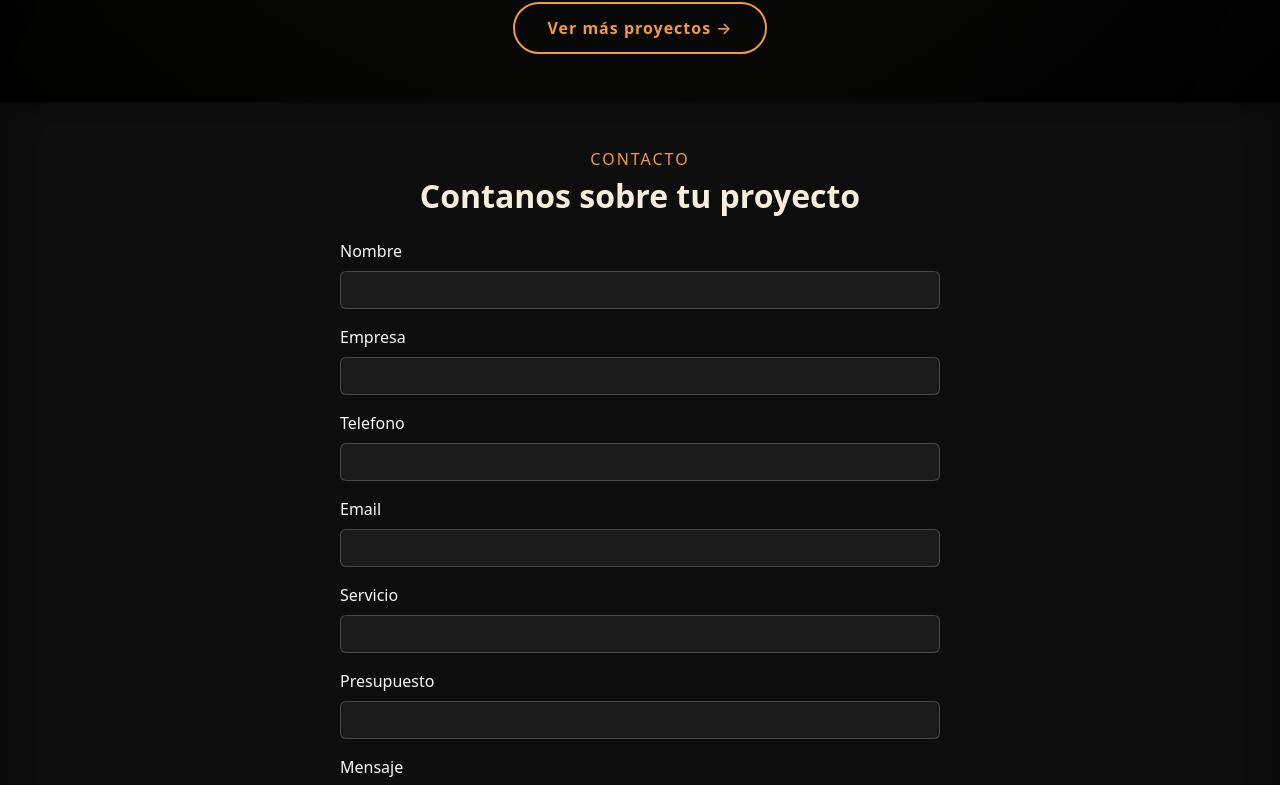
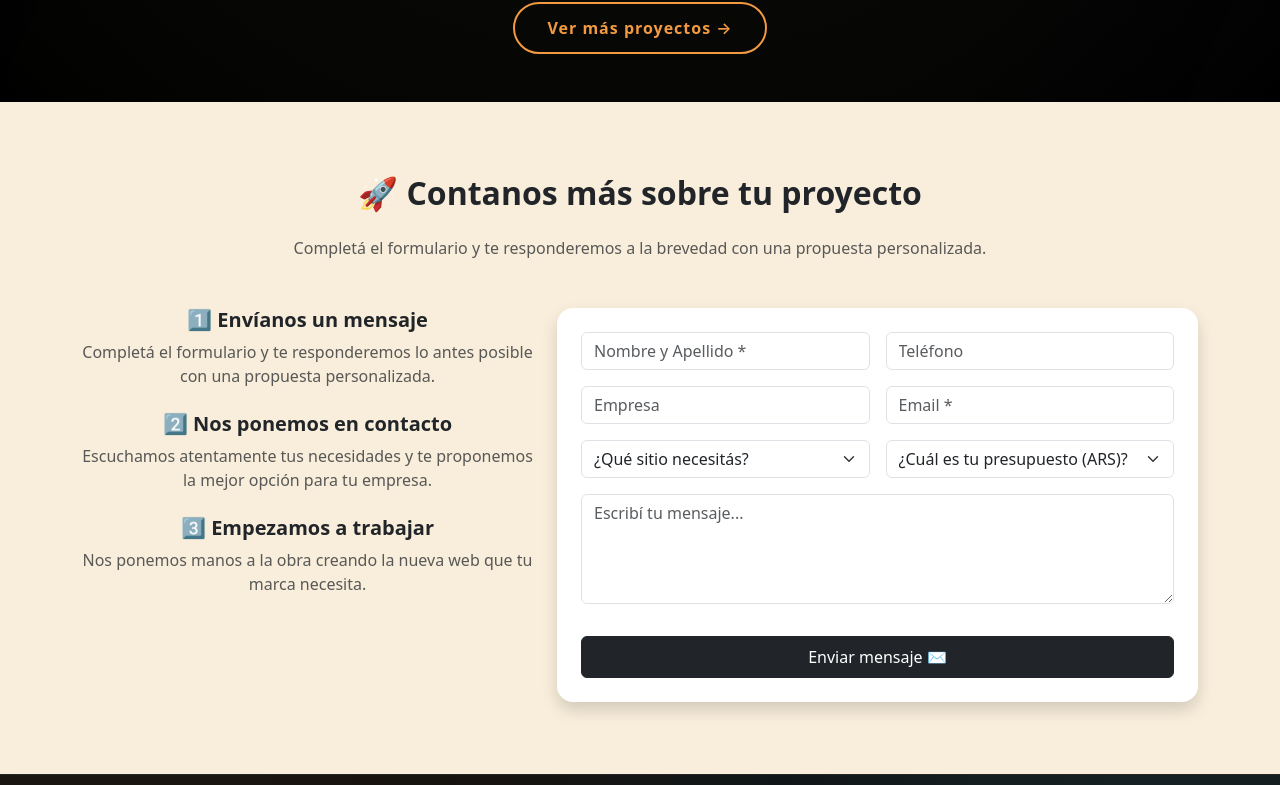
Before and after one commit to Germanovct/dtsanddog-studio, a React (Vite) app: page / in a window 1280 px wide. Shown: the part 7605-8390 px from the top of the page. Built offline with nearby package versions, Linux system fonts and the light colour scheme.

Commit message:
SEO PR21

```diff
--- a/src/pages/Contact.jsx
+++ b/src/pages/Contact.jsx
@@ -1,179 +1,244 @@
-import React, { useState, useEffect } from "react";
+import React, { useState } from "react";
+import { motion } from "framer-motion";
 import emailjs from "@emailjs/browser";
-import { motion } from "framer-motion";
 
 export default function Contact() {
   const [formData, setFormData] = useState({
     nombre: "",
+    telefono: "",
     empresa: "",
-    telefono: "",
     email: "",
     servicio: "",
     presupuesto: "",
     mensaje: "",
   });
 
-  const [loading, setLoading] = useState(false);
-  const [success, setSuccess] = useState(false);
+  const [sending, setSending] = useState(false);
+  const [sent, setSent] = useState(false);
   const [error, setError] = useState("");
 
-  // ✅ Cargar el script de reCAPTCHA automáticamente si no está
-  useEffect(() => {
-    if (!document.querySelector("#recaptcha-script")) {
-      const script = document.createElement("script");
-      script.id = "recaptcha-script";
-      script.src = "https://www.google.com/recaptcha/api.js";
-      script.async = true;
-      script.defer = true;
-      document.body.appendChild(script);
-    }
-  }, []);
-
   const handleChange = (e) => {
-    setFormData({ ...formData, [e.target.name]: e.target.value });
+    const { name, value } = e.target;
+    setFormData((prev) => ({ ...prev, [name]: value }));
   };
 
-  const handleSubmit = async (e) => {
+  const handleSubmit = (e) => {
     e.preventDefault();
-    setLoading(true);
     setError("");
-    setSuccess(false);
+    setSending(true);
 
-    // ✅ Validar reCAPTCHA
-    const token = window.grecaptcha?.getResponse();
+    // 🛡️ reCAPTCHA
+    const token = grecaptcha.getResponse();
     if (!token) {
-      setError("⚠️ Por favor, completa el reCAPTCHA antes de enviar.");
-      setLoading(false);
+      setError("Por favor, verifica el reCAPTCHA antes de enviar.");
+      setSending(false);
       return;
     }
 
-    try {
-      const result = await emailjs.send(
-        "service_pfjo63k", // tu Service ID
-        "template_jvb72h8", // tu Template ID
-        formData,
-        "hpvZoNUAR-YfgsLEe" // tu Public Key de EmailJS
-      );
+    const serviceId = "service_pfjo63k";
+    const templateId = "template_jvb72h8";
+    const publicKey = "hpvZoNUAR-YfgsLEe";
 
-      console.log("✅ Correo enviado:", result.status, result.text);
-      setSuccess(true);
+    emailjs
+      .send(serviceId, templateId, formData, publicKey)
+      .then(() => {
+        setSent(true);
         setFormData({
           nombre: "",
+          telefono: "",
           empresa: "",
-        telefono: "",
           email: "",
           servicio: "",
           presupuesto: "",
           mensaje: "",
         });
-      window.grecaptcha.reset(); // resetear el captcha
-    } catch (err) {
+        grecaptcha.reset(); // limpia el captcha
+      })
+      .catch((err) => {
         console.error("❌ Error enviando el correo:", err);
-      setError("Hubo un problema al enviar el mensaje. Intenta nuevamente.");
-    } finally {
-      setLoading(false);
-    }
+        setError("Hubo un problema al enviar el mensaje.");
+      })
+      .finally(() => {
+        setSending(false);
+      });
   };
 
   return (
-    <motion.section
-      id="contacto"
-      className="py-5 text-center"
-      style={{
-        background: "#0d0d0d",
-        color: "#f9eedb",
-        boxShadow: "inset 0 0 30px rgba(0,0,0,0.5)",
-      }}
-    >
+    <section id="contact" className="py-5" style={{ background: "#f9eedb" }}>
+      <div className="container py-4">
+        <h2 className="text-center fw-bold mb-4">
+          🚀 Contanos más sobre tu proyecto
+        </h2>
+        <p className="text-center mb-5 text-muted">
+          Completá el formulario y te responderemos a la brevedad con una
+          propuesta personalizada.
+        </p>
+
+        <div className="row g-4 align-items-start">
+          <div className="col-md-5">
             <motion.div
-        className="container"
-        initial={{ opacity: 0, y: 40 }}
-        whileInView={{ opacity: 1, y: 0 }}
-        viewport={{ once: true }}
+              initial={{ opacity: 0, x: -40 }}
+              whileInView={{ opacity: 1, x: 0 }}
               transition={{ duration: 0.6 }}
             >
-        <h6
-          className="text-uppercase mb-2"
-          style={{ color: "#f29a41", letterSpacing: "2px" }}
+              <div className="mb-4">
+                <h5 className="fw-bold">1️⃣ Envíanos un mensaje</h5>
+                <p className="text-muted">
+                  Completá el formulario y te responderemos lo antes posible con
+                  una propuesta personalizada.
+                </p>
+              </div>
+
+              <div className="mb-4">
+                <h5 className="fw-bold">2️⃣ Nos ponemos en contacto</h5>
+                <p className="text-muted">
+                  Escuchamos atentamente tus necesidades y te proponemos la
+                  mejor opción para tu empresa.
+                </p>
+              </div>
+
+              <div className="mb-4">
+                <h5 className="fw-bold">3️⃣ Empezamos a trabajar</h5>
+                <p className="text-muted">
+                  Nos ponemos manos a la obra creando la nueva web que tu marca
+                  necesita.
+                </p>
+              </div>
+            </motion.div>
+          </div>
+
+          <div className="col-md-7">
+            <motion.form
+              onSubmit={handleSubmit}
+              className="bg-white rounded-4 shadow p-4"
+              initial={{ opacity: 0, y: 30 }}
+              whileInView={{ opacity: 1, y: 0 }}
+              transition={{ duration: 0.7 }}
             >
-          Contacto
-        </h6>
-        <h2 className="fw-bold mb-4">Contanos sobre tu proyecto</h2>
-
-        <form
-          onSubmit={handleSubmit}
-          className="mx-auto"
-          style={{ maxWidth: "600px", textAlign: "left" }}
-        >
-          {["nombre", "empresa", "telefono", "email", "servicio", "presupuesto"].map(
-            (field) => (
-              <div className="mb-3" key={field}>
-                <label htmlFor={field} className="form-label text-light">
-                  {field.charAt(0).toUpperCase() + field.slice(1)}
-                </label>
+              <div className="row g-3">
+                <div className="col-md-6">
                   <input
                     type="text"
+                    name="nombre"
+                    placeholder="Nombre y Apellido *"
                     className="form-control"
-                  name={field}
-                  value={formData[field]}
+                    value={formData.nombre}
                     onChange={handleChange}
-                  required={field === "nombre" || field === "email"}
-                  style={{
-                    background: "#1a1a1a",
-                    color: "#f9eedb",
-                    border: "1px solid rgba(255,255,255,0.2)",
-                  }}
+                    required
                   />
                 </div>
-            )
-          )}
 
-          <div className="mb-3">
-            <label htmlFor="mensaje" className="form-label text-light">
-              Mensaje
-            </label>
+                <div className="col-md-6">
+                  <input
+                    type="text"
+                    name="telefono"
+                    placeholder="Teléfono"
+                    className="form-control"
+                    value={formData.telefono}
+                    onChange={handleChange}
+                  />
+                </div>
+
+                <div className="col-md-6">
+                  <input
+                    type="text"
+                    name="empresa"
+                    placeholder="Empresa"
+                    className="form-control"
+                    value={formData.empresa}
+                    onChange={handleChange}
+                  />
+                </div>
+
+                <div className="col-md-6">
+                  <input
+                    type="email"
+                    name="email"
+                    placeholder="Email *"
+                    className="form-control"
+                    value={formData.email}
+                    onChange={handleChange}
+                    required
+                  />
+                </div>
+
+                <div className="col-md-6">
+                  <select
+                    name="servicio"
+                    className="form-select"
+                    value={formData.servicio}
+                    onChange={handleChange}
+                  >
+                    <option value="">¿Qué sitio necesitás?</option>
+                    <option value="Landing Page">Landing Page</option>
+                    <option value="Tienda Online">Tienda Online</option>
+                    <option value="Web Corporativa">Web Corporativa</option>
+                    <option value="Desarrollo a medida">
+                      Desarrollo a medida
+                    </option>
+                    <option value="Branding & Diseño">Branding & Diseño</option>
+                  </select>
+                </div>
+
+                <div className="col-md-6">
+                  <select
+                    name="presupuesto"
+                    className="form-select"
+                    value={formData.presupuesto}
+                    onChange={handleChange}
+                  >
+                    <option value="">¿Cuál es tu presupuesto (ARS)?</option>
+                    <option value="300K a 500K">$300K a $500K</option>
+                    <option value="500K a 800K">$500K a $800K</option>
+                    <option value="800K a 1M">$800K a $1M</option>
+                    <option value="1M a 2M">$1M a $2M</option>
+                    <option value="+2M">Más de $2M</option>
+                  </select>
+                </div>
+
+                <div className="col-12">
                   <textarea
+                    name="mensaje"
+                    placeholder="Escribí tu mensaje..."
                     className="form-control"
-              name="mensaje"
                     rows="4"
                     value={formData.mensaje}
                     onChange={handleChange}
                     required
-              style={{
-                background: "#1a1a1a",
-                color: "#f9eedb",
-                border: "1px solid rgba(255,255,255,0.2)",
-              }}
-            />
+                  ></textarea>
                 </div>
 
-          {/* ✅ Google reCAPTCHA */}
+                {/* 🛡️ reCAPTCHA */}
                 <div
-            className="g-recaptcha mb-3"
+                  className="g-recaptcha mt-3"
                   data-sitekey="6LcI5-4rAAAAACqxhv2ePvuSrCh7lED2uUI8JdFW"
                 ></div>
 
-          {error && <p style={{ color: "red" }}>{error}</p>}
-          {success && (
-            <p style={{ color: "#00FFAA" }}>✅ ¡Mensaje enviado correctamente!</p>
+                {error && <p className="text-danger mt-2">{error}</p>}
+                {sent && (
+                  <p className="text-success mt-2">
+                    ✅ ¡Mensaje enviado correctamente!
+                  </p>
                 )}
 
+                <div className="col-12 text-center">
                   <button
                     type="submit"
-            disabled={loading}
-            className="btn btn-dark w-100 fw-bold mt-3"
-            style={{
-              background: "#f29a41",
-              border: "none",
-              color: "#0d0d0d",
-              fontWeight: "bold",
-              borderRadius: "8px",
-            }}
+                    disabled={sending}
+                    className="btn btn-dark w-100 py-2"
                   >
-            {loading ? "Enviando..." : "Enviar mensaje"}
+                    {sending
+                      ? "Enviando..."
+                      : sent
+                      ? "✅ Enviado con éxito"
+                      : "Enviar mensaje ✉️"}
                   </button>
-        </form>
-      </motion.div>
-    </motion.section>
+                </div>
+              </div>
+            </motion.form>
+          </div>
+        </div>
+      </div>
+    </section>
   );
 }
```
Also changed, not shown: index.html (+31 -3 lines). Lines whose indentation alone changed are shown as unchanged.
